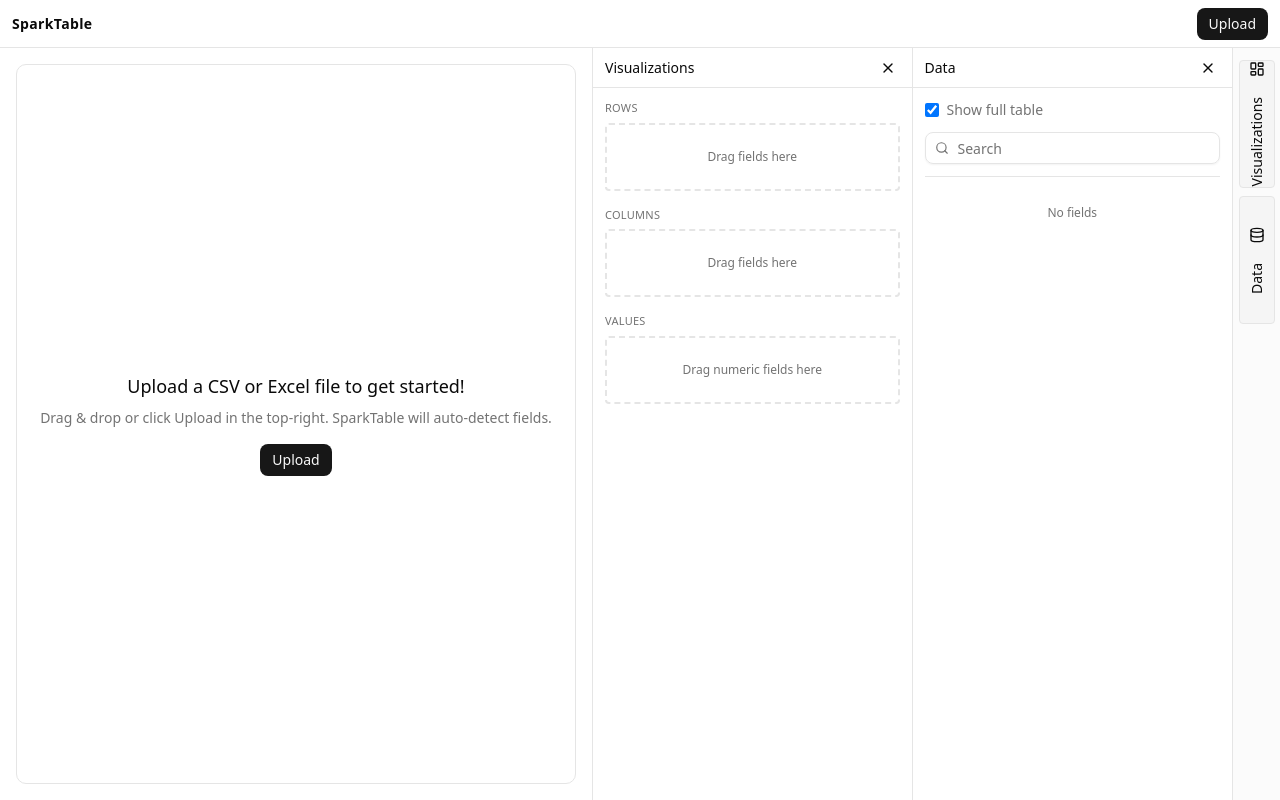
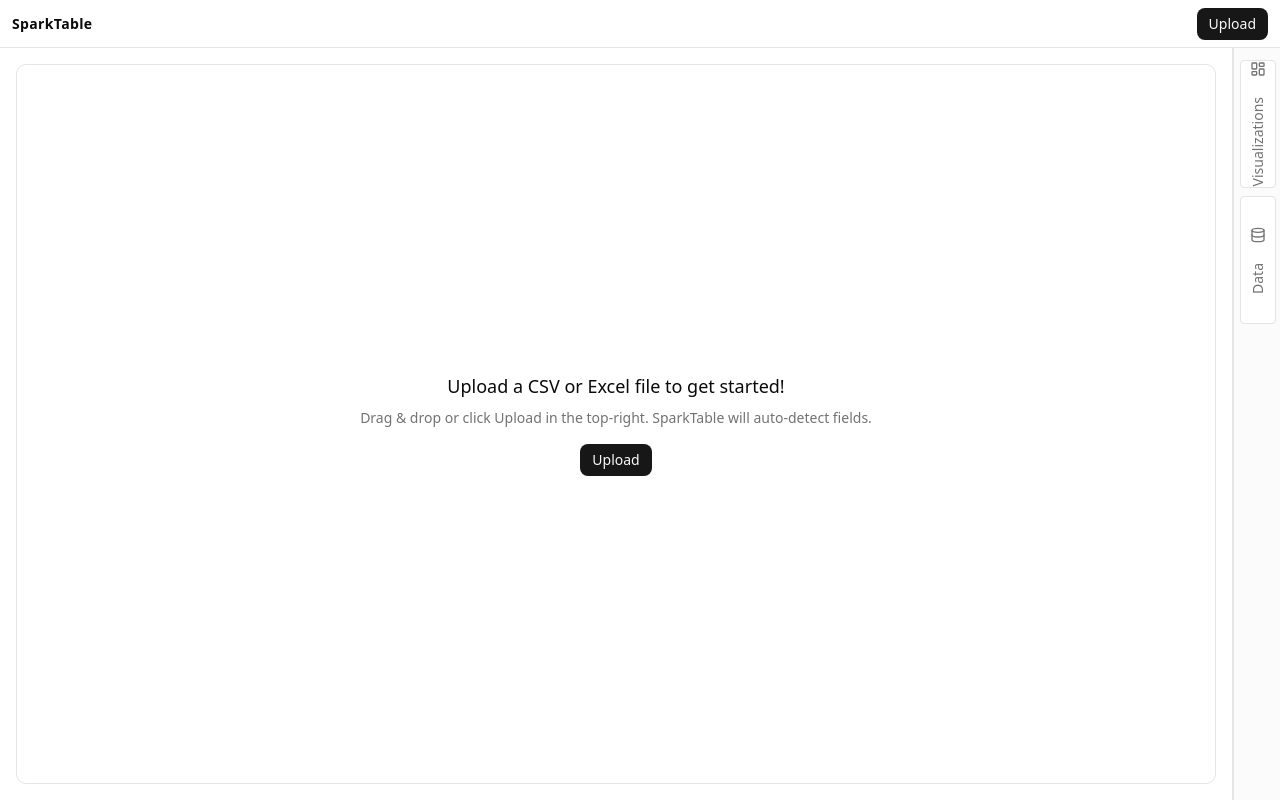
Before and after one commit to Ranjithdurai451/spark-table, a React (Vite) app: page / in a window 1280 px wide. Built offline with nearby package versions, Linux system fonts and the light colour scheme.

Commit message:
Update SidebarControls.tsx

```diff
--- a/src/features/sidebar/SidebarControls.tsx
+++ b/src/features/sidebar/SidebarControls.tsx
@@ -22,7 +22,7 @@
 export const SidebarControls = ({ fields, className }: { fields: string[]; className?: string }) => {
     const railW = 48
     const panelW = 320
-    const [open, setOpen] = useState<{ viz: boolean; data: boolean }>({ viz: true, data: true })
+    const [open, setOpen] = useState<{ viz: boolean; data: boolean }>({ viz: false, data: false })
     const openCount = Number(open.viz) + Number(open.data)
     const width = railW + panelW * openCount
     const [activeId, setActiveId] = useState<string | null>(null)
```
